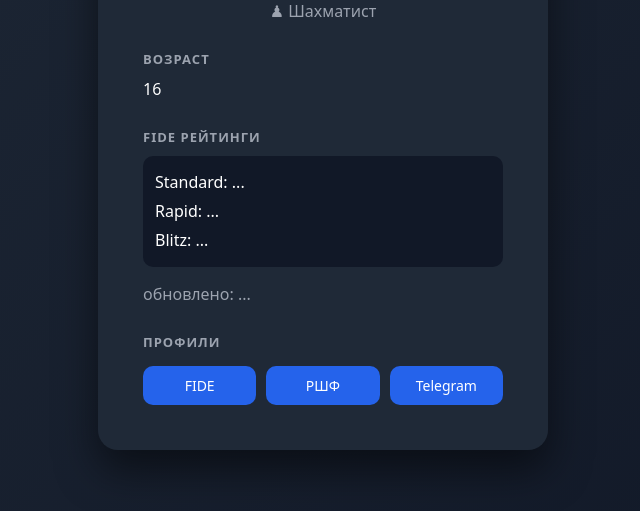
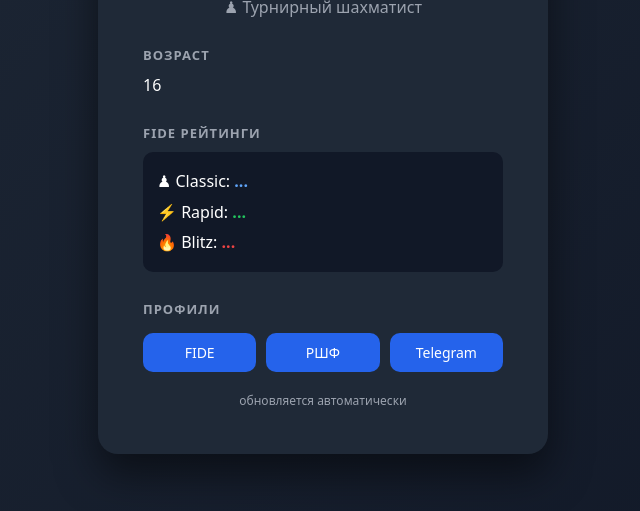
Before and after one commit to TINIL1N/chess-profile, a plain HTML site: page index.html in a window 1280 px wide. Shown: the part 329-840 px from the top of the page, without its empty margins (317-957 px from the left). Drawn offline with Linux system fonts and the light colour scheme; no server answers.

Commit message:
Update index.html

```diff
--- a/index.html
+++ b/index.html
@@ -7,6 +7,8 @@
 <meta name="viewport" content="width=device-width, initial-scale=1.0">
 
 <title>Максим — шахматный профиль</title>
+
+<link rel="icon" href="Me.png">
 
 <style>
 
@@ -29,7 +31,8 @@ padding:20px;
 background:#1f2937;
 padding:45px;
 border-radius:20px;
-width:360px;
+max-width:360px;
+width:100%;
 box-shadow:0 20px 40px rgba(0,0,0,0.5);
 text-align:center;
 }
@@ -39,6 +42,7 @@ width:130px;
 height:130px;
 border-radius:50%;
 object-fit:cover;
+object-position:center top;
 margin-bottom:15px;
 border:3px solid #3b82f6;
 }
@@ -68,9 +72,26 @@ text-transform:uppercase;
 
 .ratings{
 background:#111827;
-padding:12px;
+padding:14px;
 border-radius:10px;
-line-height:1.8;
+line-height:1.9;
+font-size:16px;
+}
+
+.rating{
+font-weight:600;
+}
+
+.classic{
+color:#60a5fa;
+}
+
+.rapid{
+color:#22c55e;
+}
+
+.blitz{
+color:#ef4444;
 }
 
 .buttons{
@@ -97,6 +118,13 @@ background:#1d4ed8;
 transform:translateY(-2px);
 }
 
+.footer{
+margin-top:20px;
+font-size:12px;
+color:#9ca3af;
+text-align:center;
+}
+
 </style>
 
 </head>
@@ -110,7 +138,7 @@ transform:translateY(-2px);
 <img class="photo" src="Me.png">
 
 <h1>Максим</h1>
-<p class="subtitle">♟ Шахматист</p>
+<p class="subtitle">♟ Турнирный шахматист</p>
 
 <div class="section">
 <h3>Возраст</h3>
@@ -122,14 +150,19 @@ transform:translateY(-2px);
 <h3>FIDE рейтинги</h3>
 
 <div class="ratings">
-Standard: <span id="fideStandard">...</span><br>
-Rapid: <span id="fideRapid">...</span><br>
-Blitz: <span id="fideBlitz">...</span>
+
+♟ Classic:
+<span class="rating classic" id="fideStandard">...</span>
+<br>
+
+⚡ Rapid:
+<span class="rating rapid" id="fideRapid">...</span>
+<br>
+
+🔥 Blitz:
+<span class="rating blitz" id="fideBlitz">...</span>
+
 </div>
-
-  <p class="subtitle">
-обновлено: <span id="updateDate">...</span>
-</p>
 
 </div>
 
@@ -155,6 +188,10 @@ target="_blank">Telegram</a>
 
 </div>
 
+<div class="footer">
+обновляется автоматически
+</div>
+
 </div>
 
 </div>
```
